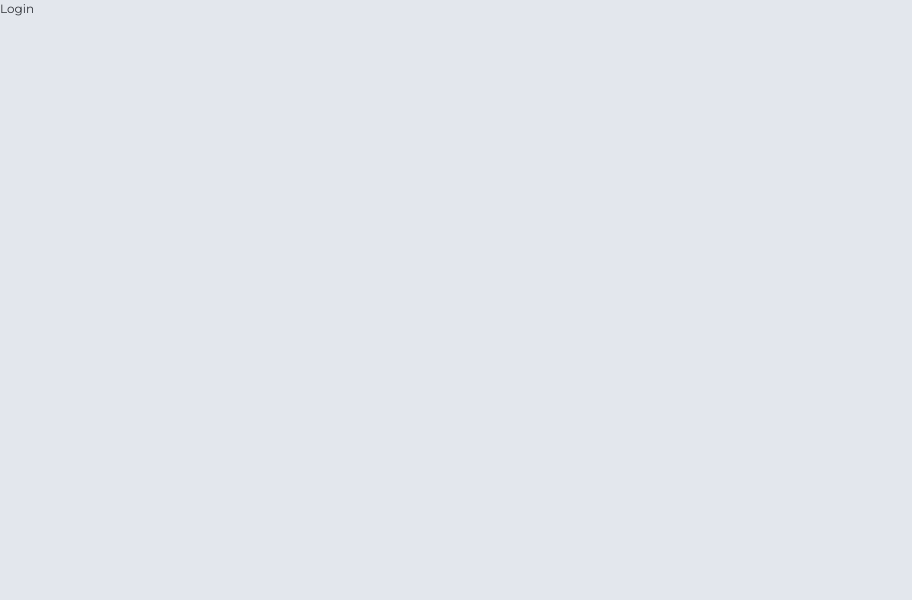
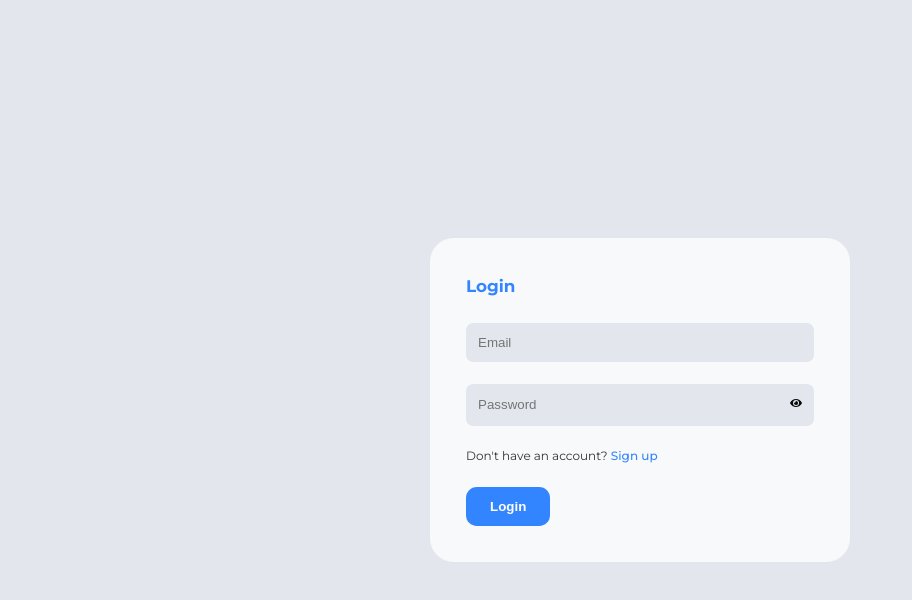
Before and after one commit to Solozyyy/social-media, a React (Vite) app in the folder client/: page /login in a window 1280 px wide. Shown: the top 600 px of the page, without its empty margins (0-912 px from the left). Built offline with nearby package versions, Linux system fonts and the light colour scheme.

Commit message:
test login

```diff
--- a/client/src/pages/Login.jsx
+++ b/client/src/pages/Login.jsx
@@ -1,8 +1,63 @@
-import React from 'react'
+import React, { useState } from 'react'
+import { Link, useNavigate } from 'react-router-dom'
+import { FaEye, FaEyeSlash } from 'react-icons/fa'
+import { loginService } from '../services'
+import { useDispatch } from 'react-redux'
+import { userActions } from '../store/user-slice'
 
 const Login = () => {
+
+    const [userData, setUserData] = useState({
+        email: "",
+        password: "",
+    })
+
+    const [error, setError] = useState("")
+
+    const [showPassword, setShowPassword] = useState(false)
+
+    const navigate = useNavigate()
+    const dispatch = useDispatch()
+    const changeInputHandler = (e) => {
+        setUserData(prevState => ({ ...prevState, [e.target.name]: e.target.value }))
+    }
+    console.log(userData);
+
+    const loginUser = async (e) => {
+        e.preventDefault()
+        try {
+            const res = await loginService(userData)
+            console.log(res);
+            if (res?.success) {
+                dispatch(userActions.changeCurrentUser(res?.data))
+                localStorage.setItem("currentUser", JSON.stringify(res?.data))
+                navigate('/')
+            } else {
+                setError("Đăng ký không thành công!")
+            }
+        } catch (error) {
+            setError(error.response.data.message)
+        }
+    }
+
     return (
-        <div>Login</div>
+        <section className="register">
+            <div className="container register__container">
+                <h2>Login</h2>
+                <form onSubmit={loginUser}>
+                    {error && <p className="form__error-message">{error}</p>}
+
+                    <input type='text' name='email' placeholder='Email' onChange={changeInputHandler} autoFocus />
+
+                    <div className="password__controller">
+                        <input type={showPassword ? 'text' : 'password'} name='password' placeholder='Password' onChange={changeInputHandler} autoFocus />
+                        <span onClick={() => setShowPassword(!showPassword)}>{showPassword ? <FaEyeSlash /> : <FaEye />}</span>
+                    </div>
+                    <p>Don't have an account? <Link to="/register">Sign up</Link></p>
+                    <button type='submit' className='btn primary'>Login</button>
+                </form>
+            </div>
+        </section>
     )
 }
 
--- a/client/src/services/index.js
+++ b/client/src/services/index.js
@@ -11,3 +11,15 @@ export async function registerService(formData) {
         throw error;
     }
 }
+
+export async function loginService(formData) {
+    try {
+        console.log(formData, "formData");
+        const { data } = await axiosInstance.post('/api/users/login', { ...formData });
+        return data;
+    } catch (error) {
+        // Hiển thị lỗi chi tiết từ server (nếu có)
+        console.error("login error:", error.response?.data || error.message);
+        throw error;
+    }
+}
```
Also changed, not shown: 1 other file (tests, documents, lock files or other folders).
